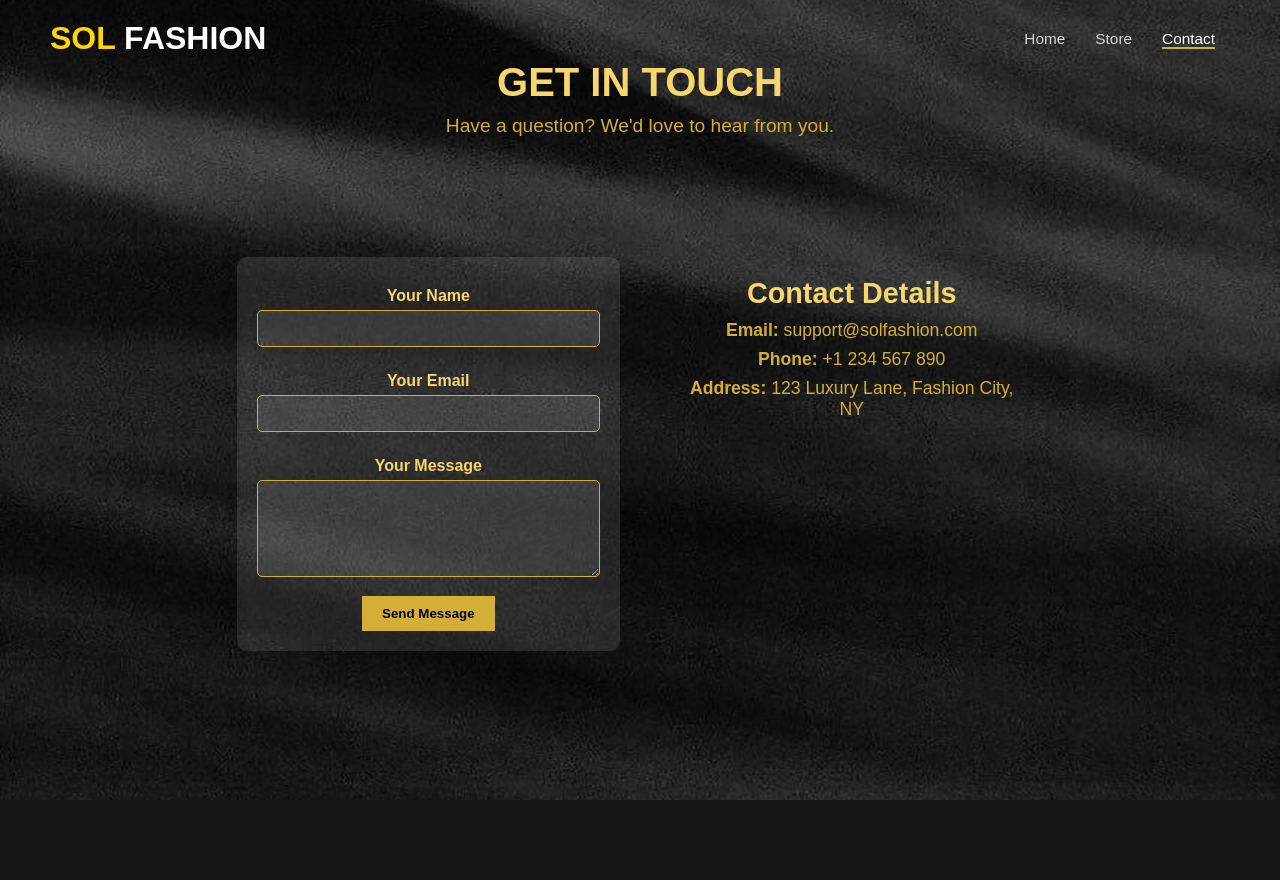
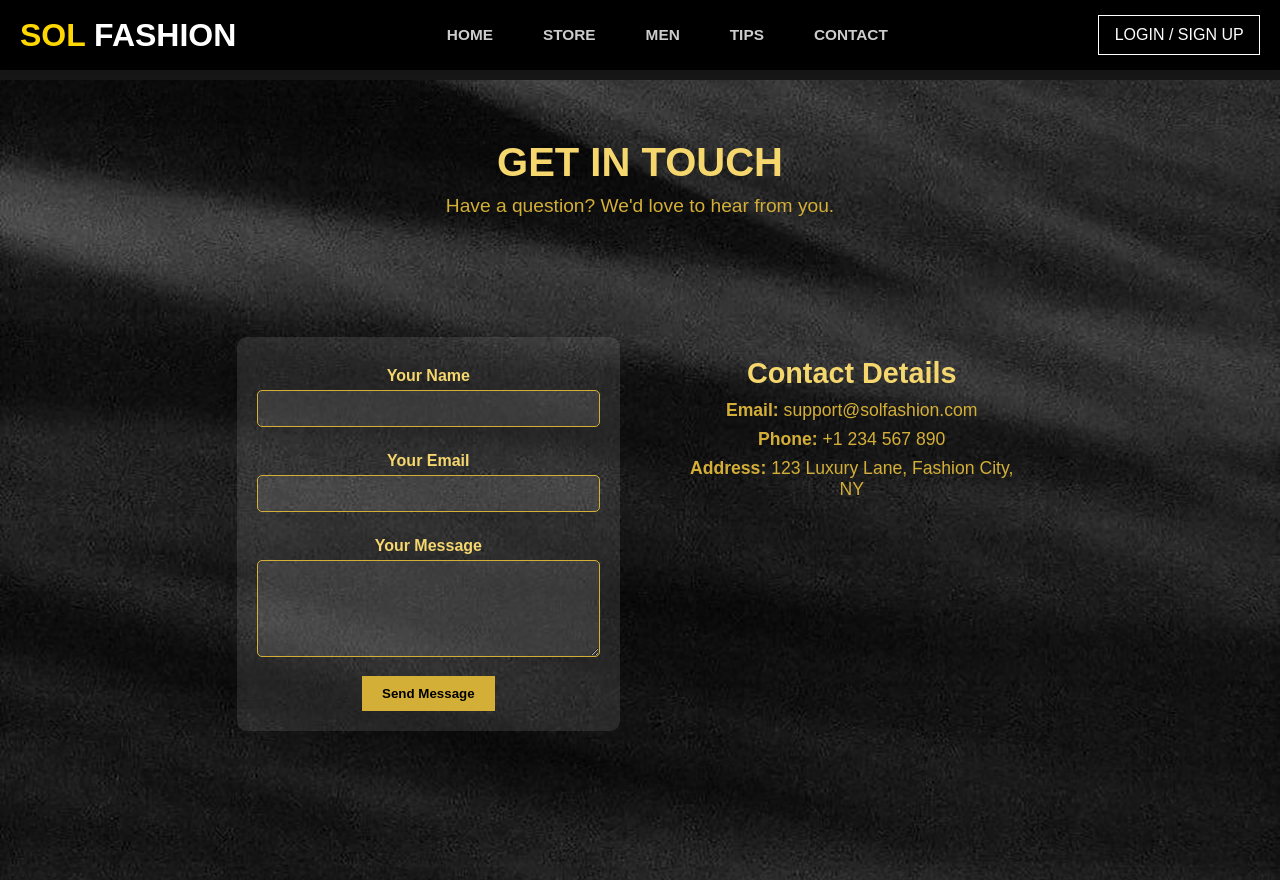
Before and after one commit to anmolsheth-tech/jubilant-giggle, a plain HTML site: page contact.html in a window 1280 px wide. Before the commit the page ends 800 px from the top, so only its background shows below. Drawn offline with Linux system fonts and the light colour scheme.

Commit message:
Stcky navbar

```diff
--- a/contact.html
+++ b/contact.html
@@ -1,22 +1,24 @@
 <!DOCTYPE html>
 <html lang="en">
   <head>
-    <meta charset="UTF-8">
-    <meta name="viewport" content="width=device-width, initial-scale=1.0">
+    <meta charset="UTF-8" />
+    <meta name="viewport" content="width=device-width, initial-scale=1.0" />
     <title>Contact | SOL Fashion</title>
-    <link rel="stylesheet" href="styles.css">
+    <link rel="stylesheet" href="styles.css" />
   </head>
   <body>
-
     <header>
-    <div class="logo">SOL <span>FASHION</span></div>
+      <a href="index.html" class="logo">SOL <span>FASHION</span></a>
       <nav>
         <ul>
-            <li><a href="index.html">Home</a></li>
-            <li><a href="store.html">Store</a></li>
-            <li><a href="contact.html" class="active">Contact</a></li>
+          <li><a href="index.html">HOME</a></li>
+          <li><a href="store.html">STORE</a></li>
+          <li><a href="men.html">MEN</a></li>
+          <li><a href="tips.html">TIPS</a></li>
+          <li><a href="contact.html">CONTACT</a></li>
         </ul>
       </nav>
+      <a href="#" class="login-btn">LOGIN / SIGN UP</a>
     </header>
 
     <section class="contact">
@@ -26,10 +28,10 @@
       <div class="contact-container">
         <form action="#" method="POST" class="contact-form">
           <label for="name">Your Name</label>
-            <input type="text" id="name" name="name" required>
+          <input type="text" id="name" name="name" required />
 
           <label for="email">Your Email</label>
-            <input type="email" id="email" name="email" required>
+          <input type="email" id="email" name="email" required />
 
           <label for="message">Your Message</label>
           <textarea id="message" name="message" rows="5" required></textarea>
@@ -45,6 +47,5 @@
         </div>
       </div>
     </section>
-
   </body>
 </html>
--- a/styles.css
+++ b/styles.css
@@ -659,3 +659,47 @@ nav ul li a.active {
       font-size: 1.5rem; /* Adjust size for smaller screens */
   }
 }
+
+html {
+  scroll-behavior: smooth;
+}
+
+
+header {
+  position: fixed;
+  top: 0;
+  left: 0;
+  width: 100%;
+  background: black; /* Adjust to match your theme */
+  padding: 15px 20px;
+  display: flex;
+  justify-content: space-between;
+  align-items: center;
+  z-index: 1000;
+  box-shadow: 0 4px 6px rgba(0, 0, 0, 0.1); /* Slight shadow for better visibility */
+}
+
+nav ul {
+  display: flex;
+  gap: 20px;
+}
+
+nav ul li {
+  list-style: none;
+}
+
+nav ul li a {
+  color: white;
+  font-weight: bold;
+  transition: color 0.3s ease;
+}
+
+nav ul li a:hover {
+  color: gold;
+}
+
+
+/* Adjust body padding so content doesn’t overlap the fixed navbar */
+body {
+  padding-top: 80px; /* Adjust based on your navbar height */
+}
```
Also changed, not shown: men.html (+13 -12 lines), store.html (+14 -12 lines), tips.html (+35 -18 lines). Lines whose indentation alone changed are shown as unchanged.
